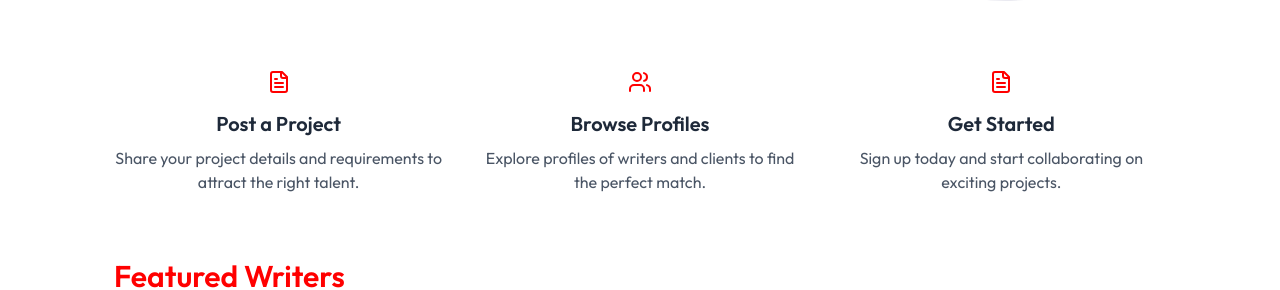
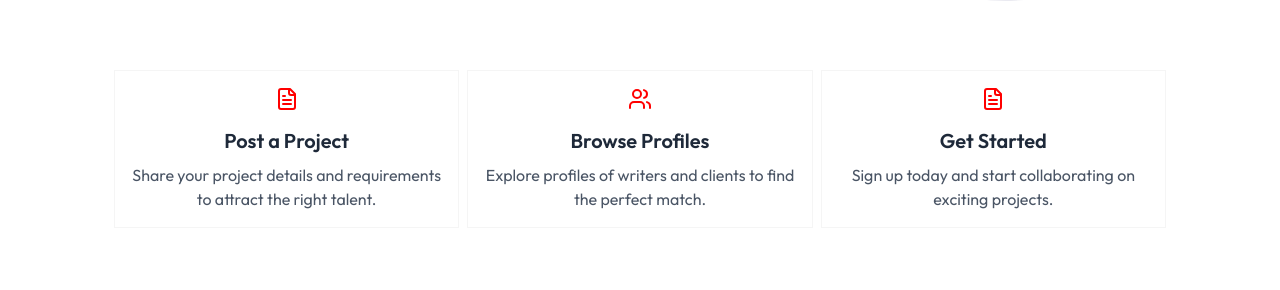
Before and after one commit to Ritahchanger/penpal, a Next.js app in the folder frontend/: page / in a window 1280 px wide. Shown: the part 342-632 px from the top of the page. Built offline with nearby package versions, Linux system fonts and the light colour scheme.

Commit message:
Updates on the system

```diff
--- a/frontend/src/app/page.tsx
+++ b/frontend/src/app/page.tsx
@@ -38,8 +38,8 @@ export default function Home() {
         </section>
 
         {/* How It Works Section */}
-        <section className="grid grid-cols-1 md:grid-cols-3 gap-8 mb-16">
-          <div className="text-center">
+        <section className="grid grid-cols-1 md:grid-cols-3 gap-2 mb-16">
+          <div className="text-center border border-neutral-100 p-4">
             <FileText className="mx-auto text-4xl text-[#FF0000]" />
             <h3 className="text-xl font-semibold text-gray-800 mt-4">
               Post a Project
@@ -49,7 +49,7 @@ export default function Home() {
               talent.
             </p>
           </div>
-          <div className="text-center">
+          <div className="text-center border border-neutral-100 p-4">
             <Users className="mx-auto text-4xl text-[#FF0000]" />
             <h3 className="text-xl font-semibold text-gray-800 mt-4">
               Browse Profiles
@@ -58,7 +58,7 @@ export default function Home() {
               Explore profiles of writers and clients to find the perfect match.
             </p>
           </div>
-          <div className="text-center">
+          <div className="text-center border border-neutral-100 p-4">
             <FileText className="mx-auto text-4xl text-[#FF0000]" />
             <h3 className="text-xl font-semibold text-gray-800 mt-4">
               Get Started
```
